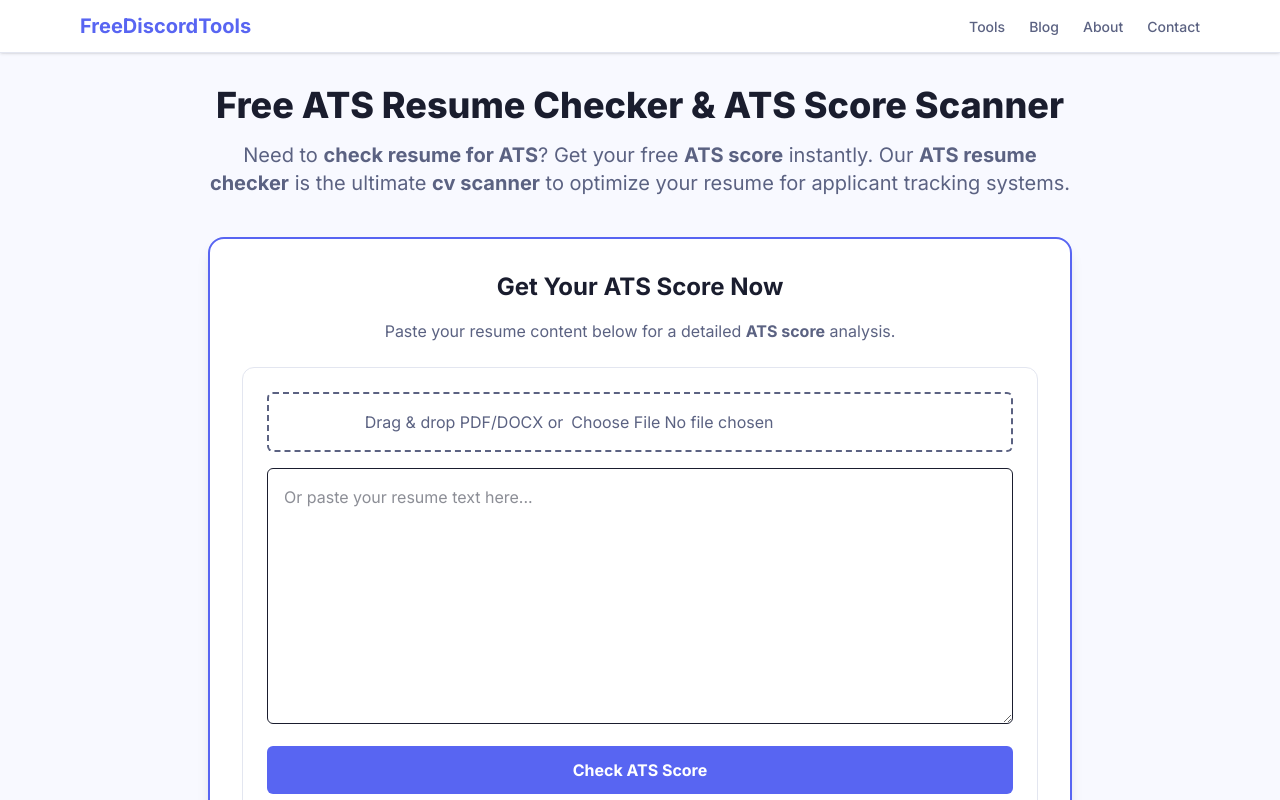
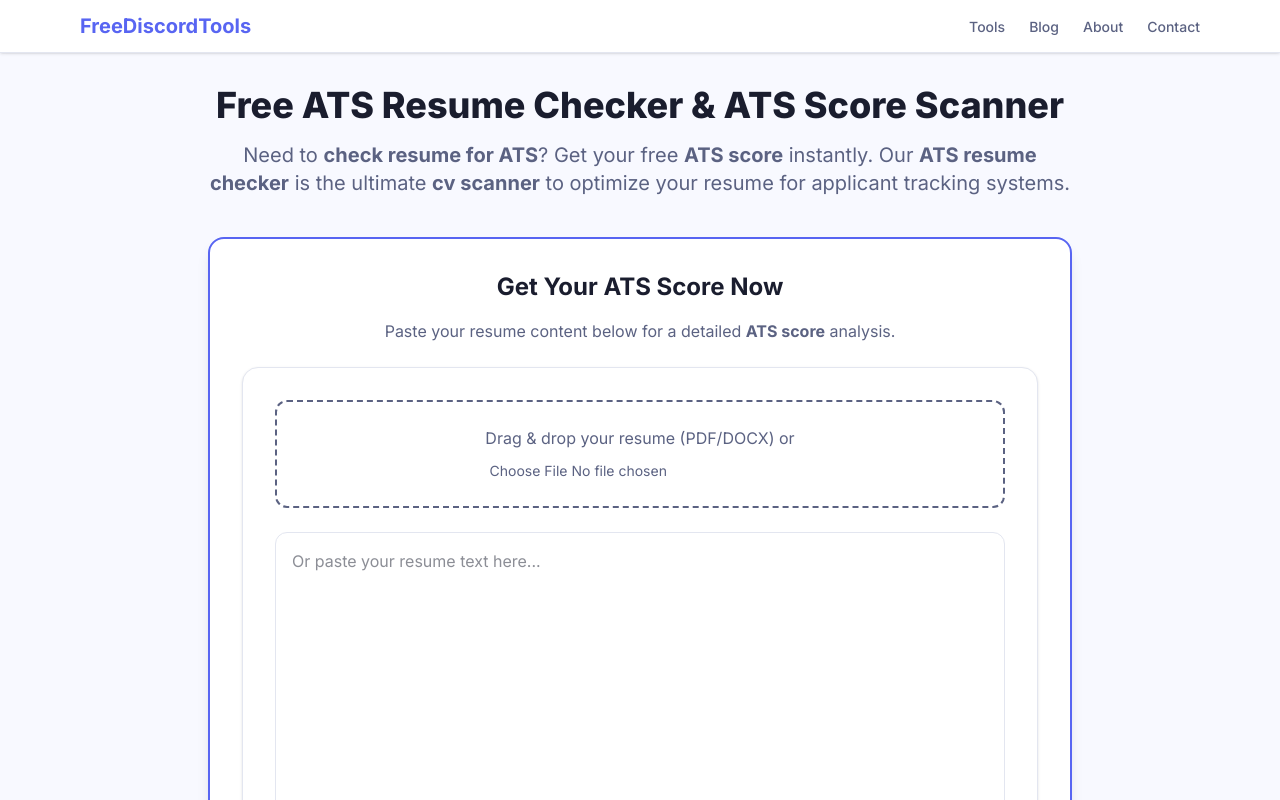
Before and after one commit to jassu-dev/freediscordtools, a Next.js app: page /tools/ats-resume-checker in a window 1280 px wide. Shown: the top 800 px of the page. Built offline with nearby package versions, Linux system fonts and the light colour scheme.

Commit message:
feat: improve ATS scanner UX and update SEO blog with natural keyword integration

```diff
--- a/src/components/tools/ats/AtsScannerTool.tsx
+++ b/src/components/tools/ats/AtsScannerTool.tsx
@@ -1,48 +1,62 @@
 'use client';
-import { useState } from 'react';
+import { useState, useEffect } from 'react';
 import { calculateAtsScore } from './atsCalculator';
 
 export default function AtsScannerTool() {
   const [text, setText] = useState('');
+  const [loading, setLoading] = useState(false);
   const [result, setResult] = useState<{score: number, improvements: string[]} | null>(null);
 
   const handleScan = () => {
-    const score = calculateAtsScore(text);
-    const improvements = [];
-    if (!text.includes('skills')) improvements.push('Add a dedicated "Skills" section.');
-    if (!text.includes('experience')) improvements.push('Include a "Work Experience" section.');
-    if (text.length < 1500) improvements.push('Add more detail to your experience entries.');
+    setLoading(true);
+    setResult(null);
 
-    setResult({ score, improvements });
+    // Simulate a deep analysis process to increase engagement
+    setTimeout(() => {
+      const score = calculateAtsScore(text);
+      const improvements = [];
+      if (!text.toLowerCase().includes('skills')) improvements.push('Missing "Skills" section: ATS systems rely on this to categorize your expertise.');
+      if (!text.toLowerCase().includes('experience')) improvements.push('Missing "Experience" section: This is critical for ATS parsing of your work history.');
+      if (text.length < 1500) improvements.push('Resume too short: Add more detail to your work history to improve keyword density.');
+      if (text.toLowerCase().split(' ').length < 200) improvements.push('Low keyword density: Incorporate industry-specific terminology relevant to your target role.');
+
+      setResult({ score, improvements });
+      setLoading(false);
+    }, 2500); // 2.5 seconds delay
   };
 
   return (
-    <div className="bg-white p-6 rounded-xl border border-[#E3E6F0]">
-      <div className="mb-4 p-4 border-2 border-dashed rounded-md text-center text-[#5b6282]">
-        Drag & drop PDF/DOCX or
-        <input type="file" className="ml-2" accept=".pdf,.doc,.docx" />
+    <div className="bg-white p-8 rounded-2xl border border-[#E3E6F0] shadow-sm">
+      <div className="mb-6 p-6 border-2 border-dashed rounded-xl text-center text-[#5b6282] hover:border-[#5865F2] transition-colors">
+        <p className="mb-2">Drag & drop your resume (PDF/DOCX) or</p>
+        <input type="file" className="text-sm" accept=".pdf,.doc,.docx" />
       </div>
       <textarea
-        className="w-full h-64 p-4 border rounded-md mb-4"
+        className="w-full h-72 p-4 border border-[#E3E6F0] rounded-xl mb-6 focus:border-[#5865F2] focus:ring-1 focus:ring-[#5865F2] outline-none"
         placeholder="Or paste your resume text here..."
         value={text}
         onChange={(e) => setText(e.target.value)}
       />
       <button
         onClick={handleScan}
-        className="bg-[#5865F2] text-white px-6 py-3 rounded-md font-bold w-full"
+        disabled={loading || !text}
+        className="bg-[#5865F2] hover:bg-[#4752C4] text-white px-8 py-4 rounded-xl font-bold w-full transition-all disabled:opacity-50"
       >
-        Check ATS Score
+        {loading ? 'Analyzing Your Resume...' : 'Analyze My ATS Score'}
       </button>
 
       {result && (
-        <div className="mt-6 p-4 bg-[#F8F9FF] rounded-lg">
-          <div className="text-2xl font-bold mb-4">
+        <div className="mt-8 p-6 bg-[#F8F9FF] rounded-xl border border-[#5865F2]/20 animate-in fade-in duration-500">
+          <div className="text-3xl font-extrabold mb-6 text-center">
             Your ATS Score: <span className="text-[#5865F2]">{result.score}/100</span>
           </div>
-          <h3 className="font-bold mb-2">Improvements to make:</h3>
-          <ul className="list-disc pl-5 space-y-1">
-            {result.improvements.map((imp, i) => <li key={i}>{imp}</li>)}
+          <h3 className="font-bold text-lg mb-4 text-[#1a1d2e]">Actionable Improvements:</h3>
+          <ul className="list-disc pl-5 space-y-3 text-[#5b6282]">
+            {result.improvements.length > 0 ? (
+              result.improvements.map((imp, i) => <li key={i}>{imp}</li>)
+            ) : (
+              <li>Great job! Your resume is highly optimized for ATS.</li>
+            )}
           </ul>
         </div>
       )}
--- a/src/data/blog.ts
+++ b/src/data/blog.ts
@@ -35,25 +35,32 @@ export const blogPosts: BlogPost[] = [
   },
   {
     slug: 'ultimate-ats-resume-checker-guide',
-    title: 'Ultimate ATS Resume Checker Guide: Rank #1 in Applicant Tracking Systems',
-    excerpt: 'Master the applicant tracking system. Learn how to optimize your resume with our ATS score scanner to get hired faster.',
+    title: 'Free ATS Resume Checker: How to Optimize Your CV for Any Job',
+    excerpt: 'Master the applicant tracking system. Use our free ATS resume checker to optimize your CV, boost your ATS score, and get more interviews.',
     date: 'June 17, 2026',
-    keywords: ['ats resume checker', 'ats score', 'cv scanner', 'how to pass ats', 'resume optimization'],
+    keywords: ['ats resume checker', 'ats score checker', 'check resume for ats', 'resume scanner', 'how to pass ats', 'cv scanner', 'ats optimization'],
     content: `
       <h2>The Reality of Applicant Tracking Systems</h2>
-      <p>If you've been applying to jobs and hearing nothing back, your resume might not even be seen by a recruiter. Over 90% of companies use an <strong>Applicant Tracking System (ATS)</strong> to filter candidates automatically.</p>
+      <p>If you've been applying to jobs and hearing nothing back, your resume might not even be seen by a recruiter. Over 90% of large companies use an <strong>Applicant Tracking System (ATS)</strong> to filter candidates automatically.</p>
 
-      <h3>How to Beat the CV Scanner</h3>
-      <p>To pass, you must optimize your resume for the specific <strong>ATS</strong>. Our <a href="/tools/ats-resume-checker/" class="text-[#5865F2] font-bold">ATS Resume Checker</a> is designed to help you do exactly that by providing an immediate <strong>ATS score</strong> and actionable improvements.</p>
+      <p>This is why you absolutely need a <strong>free ATS resume checker</strong>. Our tool is designed to help you analyze your CV content, check for keyword density, and ensure your formatting is perfectly optimized for the <strong>cv scanner</strong> bots that screen your application.</p>
+
+      <h3>Why Your Resume Might Be Failing</h3>
+      <p>Most candidates think their resume is great, but they don't <strong>check resume for ATS</strong> compliance. If your resume lacks industry-standard keywords or uses complex graphics that confuse the <strong>ats scanner</strong>, it will likely be discarded.</p>
+
+      <h3>How to Boost Your ATS Score</h3>
+      <p>To pass, you must optimize your resume for the specific <strong>ATS</strong>. Our <a href="/tools/ats-resume-checker/" class="text-[#5865F2] font-bold">ATS Resume Checker</a> provides an immediate <strong>ATS score</strong> and actionable improvements.</p>
 
       <h3>Key Steps for ATS Optimization:</h3>
       <ul>
         <li><strong>Keyword Optimization:</strong> Incorporate terms directly from the job description to boost your <strong>ATS score</strong>.</li>
         <li><strong>Formatting Matters:</strong> Use simple, standard layouts. The <strong>cv scanner</strong> cannot read complex tables or graphics effectively.</li>
-        <li><strong>Iterative Improvement:</strong> Use our <strong>free ATS resume checker</strong> repeatedly. <strong>Check resume score</strong>, adjust, and scan again.</li>
+        <li><strong>Iterative Improvement:</strong> Use our <strong>free ATS resume checker</strong> repeatedly. <strong>Check resume score</strong>, adjust, and scan again until you reach a high <strong>ATS score</strong>.</li>
       </ul>
 
       <p>Stop guessing why your applications are rejected. Start using our <a href="/tools/ats-resume-checker/" class="text-[#5865F2] underline">ATS scanner</a> to take control of your job search today.</p>
+
+      <p>Need more tools? Check out our other <a href="/tools/" class="text-[#5865F2] underline">Discord and Career Tools</a> to further optimize your digital presence.</p>
     `,
   },
 ];
```
